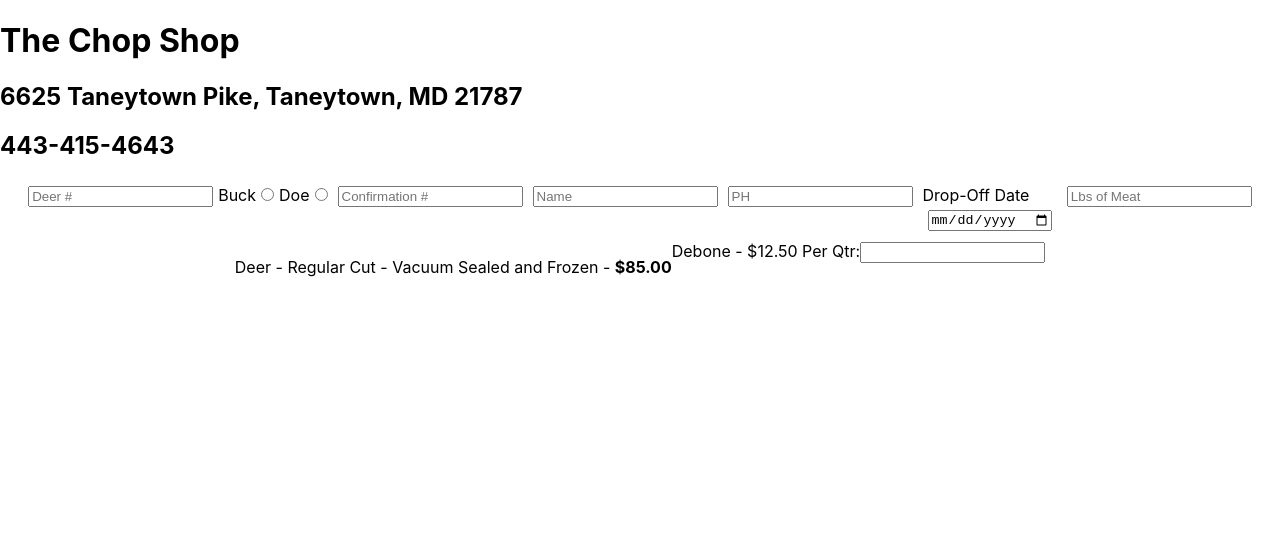
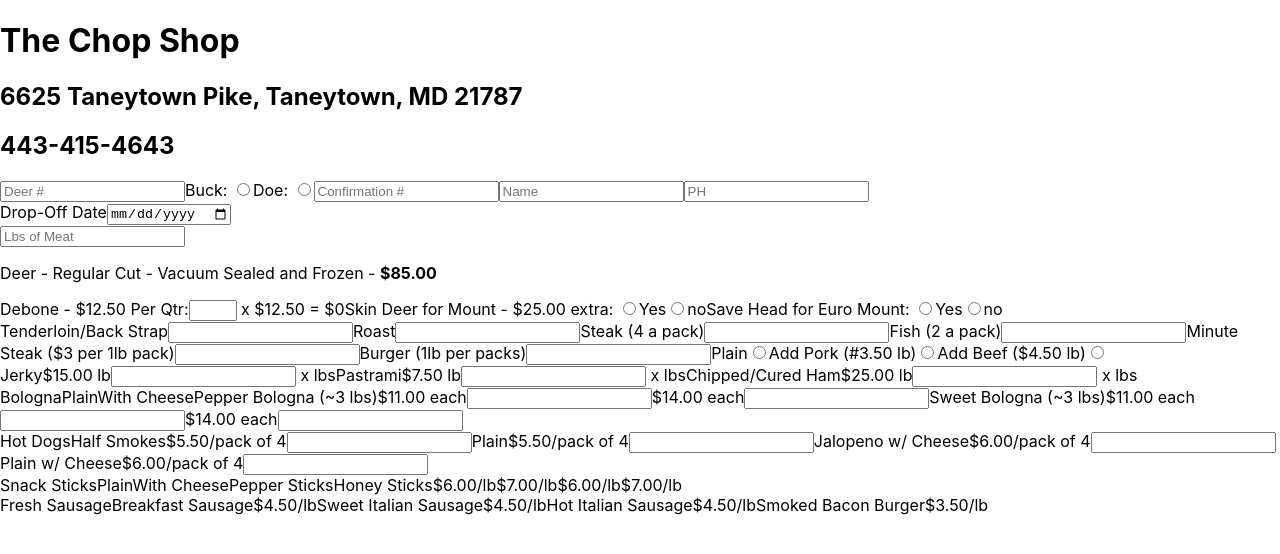
Before and after one commit to tylerf808/chop-shop, a React (Create React App) app in the folder chop-shop-app/: page / in a window 1280 px wide. Shown: the top 554 px of the page. Built offline with nearby package versions, Linux system fonts and the light colour scheme; the HTML template or start-up script is replaced by a standard one.

Commit message:
Added new components

```diff
--- a/chop-shop-app/package.json
+++ b/chop-shop-app/package.json
@@ -3,6 +3,9 @@
   "version": "0.1.0",
   "private": true,
   "dependencies": {
+    "@emotion/react": "^11.9.0",
+    "@emotion/styled": "^11.8.1",
+    "@mui/material": "^5.8.3",
     "@testing-library/jest-dom": "^5.16.4",
     "@testing-library/react": "^13.2.0",
     "@testing-library/user-event": "^13.5.0",
--- a/chop-shop-app/src/App.js
+++ b/chop-shop-app/src/App.js
@@ -1,5 +1,11 @@
 import DeerInfo from "./components/deer-info/DeerInfo";
 import DeerOptions from "./components/deer-options/DeerOptions";
+import MeatType from "./components/meat-type/MeatType";
+import Jerky from "./components/jerky/Jerky";
+import Bologna from "./components/bologna/Bologna";
+import HotDogs from "./components/hot-dogs/HotDogs";
+import FreshSausage from "./components/fresh-sausage/FreshSausage";
+import SnackSticks from "./components/snack-sticks/SnackSticks";
 import './index.css'
 
 function App() {
@@ -12,6 +18,12 @@
       </header>
       <DeerInfo />
       <DeerOptions />
+      <MeatType />
+      <Jerky />
+      <Bologna />
+      <HotDogs />
+      <SnackSticks />
+      <FreshSausage />
     </div>
   );
 }
--- /dev/null
+++ b/chop-shop-app/src/components/bologna/Bologna.jsx
@@ -0,0 +1,26 @@
+import { useState } from 'react';
+
+function Bologna() {
+
+    return (
+        <div className="bologna-container">
+            <form>
+                <label>Bologna</label>
+                <label>Plain</label>
+                <label>With Cheese</label>
+                <label id='pepper-bologna'>Pepper Bologna (~3 lbs)</label>
+                <label id='pepper-plain-price'>$11.00 each</label>
+                <input type='number' id='pepper-bologna-plain-input'></input>
+                <label id='pepper-cheese-price'>$14.00 each</label>
+                <input type='number' id='pepper-bologna-cheese-input'></input>
+                <label id='sweet-bologna'>Sweet Bologna (~3 lbs)</label>
+                <label id='sweet-plain-price'>$11.00 each</label>
+                <input type='number' id='sweet-bologna-plain-input'></input>
+                <label id='sweet-cheese-price'>$14.00 each</label>
+                <input type='number' id='sweet-bologna-cheese-input'></input>
+            </form>
+        </div>
+    );
+}
+
+export default Bologna;
--- a/chop-shop-app/src/components/deer-info/DeerInfo.jsx
+++ b/chop-shop-app/src/components/deer-info/DeerInfo.jsx
@@ -1,13 +1,12 @@
-import './styles.css'
 
 function DeerInfo() {
     return (
         <div className="deer-info-container">
             <form className="deer-info-form">
                 <input type="number" id="deer-number" className="deer-input" placeholder="Deer #"></input>
-                <label htmlFor="buck">Buck</label>
+                <label htmlFor="buck">Buck: </label>
                 <input type="radio" id="buck" name="buck-or-doe" className="deer-input" ></input>
-                <label htmlFor="doe">Doe</label>
+                <label htmlFor="doe">Doe: </label>
                 <input type="radio" id="doe" name="buck-or-doe" className="deer-input" ></input>
                 <input type="number" id="conf-number" className="deer-input" placeholder="Confirmation #"></input>
                 <input type="text" id="cust-name" className="deer-input" placeholder="Name"></input>
--- a/chop-shop-app/src/components/deer-info/styles.css
+++ /dev/null
@@ -1,21 +0,0 @@
-input::-webkit-outer-spin-button,
-input::-webkit-inner-spin-button {
-  -webkit-appearance: none;
-  margin: 0;
-}
-
-.deer-info-container {
-    display: flex;
-    flex-direction: row;
-    justify-content: center;
-}
-
-.deer-input {
-    margin: 5px;
-}
-
-.drop-date-container {
-    display: inline-flex;
-    flex-direction: column;
-    padding: 5px;
-}
--- a/chop-shop-app/src/components/deer-options/DeerOptions.jsx
+++ b/chop-shop-app/src/components/deer-options/DeerOptions.jsx
@@ -1,21 +1,43 @@
-import './styles.css'
+
+import { useState } from 'react';
 
 function DeerOptions() {
 
+    const [total, changeTotal] = useState(0);
+
     const preventEnter = (event) => {
-        var keyPressed = event.keyCode;
+        const keyPressed = event.keyCode;
             if (keyPressed === 13) {
                 event.preventDefault();
                 return false;
             }
     }
 
+    const updateDeboneTotal = (event) => {
+        const deboneNum = event.target.value;
+        const newTotal = (deboneNum * 12.50);
+        const formatedTotal = newTotal.toFixed(2);
+        changeTotal(formatedTotal);
+
+    }
+
     return (
         <div className="deer-options-container">
             <p>Deer - Regular Cut - Vacuum Sealed and Frozen - <b>$85.00</b></p>
-            <form className='debone-form' onKeyDown={preventEnter}>
-                <label htmlFor='debone-num'>Debone - $12.50 Per Qtr:</label>
-                <input type="number" name='debone-num' className='debone-input' step="0.01"></input>
+            <form className='deer-options-form' onKeyDown={preventEnter}>
+                <label htmlFor='debone-num' className='input-label'>Debone - $12.50 Per Qtr:</label>
+                <input type="number" min='0' max='8' name='debone-num' className='number-input' id='debone-input' step="1" onChange={updateDeboneTotal}></input>
+                <label className='input-label'> x $12.50 = ${total}</label>
+                <label className='input-label' htmlFor='mountYorN'>Skin Deer for Mount - $25.00 extra: </label>
+                <input type='radio' name='mountYorN' className='deer-input'></input>
+                <label className='input-label'>Yes</label>
+                <input type='radio' name='mountYorN' className='deer-input'></input>
+                <label className='input-label'>no</label>
+                <label className='input-label' htmlFor='mountYorN'>Save Head for Euro Mount: </label>
+                <input type='radio' name='euroYorN' className='deer-input'></input>
+                <label className='input-label'>Yes</label>
+                <input type='radio' name='euroYorN' className='deer-input'></input>
+                <label className='input-label'>no</label>
             </form>
         </div>
     );
--- a/chop-shop-app/src/components/deer-options/styles.css
+++ /dev/null
@@ -1,5 +0,0 @@
-.deer-options-container {
-    display: flex;
-    flex-direction: row;
-    justify-content: center;
-}
--- /dev/null
+++ b/chop-shop-app/src/components/fresh-sausage/FreshSausage.jsx
@@ -0,0 +1,22 @@
+import { useState } from 'react';
+
+function FreshSausage() {
+
+    return (
+        <div className="fresh-sausage-container">
+            <form>
+                <label id='sausage-header'>Fresh Sausage</label>
+                <label id='breakfast-sausage-label'>Breakfast Sausage</label>
+                <label id='breakfast-sausage-price'>$4.50/lb</label>
+                <label id='sweet-sausage-label'>Sweet Italian Sausage</label>
+                <label id='sweet-sausage-price'>$4.50/lb</label>
+                <label id='hot-sausage-label'>Hot Italian Sausage</label>
+                <label id='hot-sausage-price'>$4.50/lb</label>
+                <label id='smoked-bacon-label'>Smoked Bacon Burger</label>
+                <label id='smoked-baacon-price'>$3.50/lb</label>
+            </form>
+        </div>
+    );
+}
+
+export default FreshSausage;
--- /dev/null
+++ b/chop-shop-app/src/components/hot-dogs/HotDogs.jsx
@@ -0,0 +1,26 @@
+import { useState } from 'react';
+
+function HotDogs() {
+
+    return (
+        <div className="hot-dogs-container">
+            <form>
+                <label id='hot-dog-label'>Hot Dogs</label>
+                <label id='jalopeno-label'>Half Smokes</label>
+                <label id='half-smokes-price'>$5.50/pack of 4</label>
+                <input id='half-smokes-input' type='number'></input>
+                <label id='plain-label'>Plain</label>
+                <label id='plain-price'>$5.50/pack of 4</label>
+                <input id='plain-input' type='number'></input>
+                <label id='jalopeno-label'>Jalopeno w/ Cheese</label>
+                <label id='jalopeno-price'>$6.00/pack of 4</label>
+                <input id='jalopeno-input' type='number'></input>
+                <label id='plain-cheese-label'>Plain w/ Cheese</label>
+                <label id='plain-cheese-price'>$6.00/pack of 4</label>
+                <input id='plain-cheese-input' type='number'></input>
+            </form>
+        </div>
+    );
+}
+
+export default HotDogs;
--- /dev/null
+++ b/chop-shop-app/src/components/jerky/Jerky.jsx
@@ -0,0 +1,25 @@
+import { useState } from 'react';
+
+function Jerky() {
+
+    return (
+        <div className="jerky-container">
+            <form>
+                <label htmlFor='jerky'>Jerky</label>
+                <label htmlFor='jerky'>$15.00 lb</label>
+                <input type='number' name='jerky'></input>
+                <label htmlFor='pastrami'> x lbs</label>
+                <label htmlFor='pastrami'>Pastrami</label>
+                <label htmlFor='pastrami'>$7.50 lb</label>
+                <input type='number' name='pastrami'></input>
+                <label htmlFor='pastrami'> x lbs</label>
+                <label htmlFor='chipped'>Chipped/Cured Ham</label>
+                <label htmlFor='chipped'>$25.00 lb</label>
+                <input type='number' name='chipped'></input>
+                <label htmlFor='chipped'> x lbs</label>
+            </form>
+        </div>
+    );
+}
+
+export default Jerky;
--- /dev/null
+++ b/chop-shop-app/src/components/meat-type/MeatType.jsx
@@ -0,0 +1,32 @@
+import { useState } from 'react';
+
+function MeatType() {
+
+
+    return (
+        <div className="meat-type-container">
+            <form>
+                <label htmlFor='tenderloin'>Tenderloin/Back Strap</label>
+                <input type='number' name='tenderloin'></input>
+                <label htmlFor='roast'>Roast</label>
+                <input type='number' name='roast'></input>
+                <label htmlFor='steak'>Steak (4 a pack)</label>
+                <input type='number' name='steak'></input>
+                <label htmlFor='fish'>Fish (2 a pack)</label>
+                <input type='number' name='fish'></input>
+                <label htmlFor='minute'>Minute Steak ($3 per 1lb pack)</label>
+                <input type='number' name='minute'></input>
+                <label htmlFor='burger'>Burger (1lb per packs)</label>
+                <input type='number' name='burger'></input>
+                <label htmlFor='burger-extras'>Plain</label>
+                <input type='radio' name='burger-extras'></input>
+                <label htmlFor='burger-extras'>Add Pork (#3.50 lb)</label>
+                <input type='radio' name='burger-extras'></input>
+                <label htmlFor='burger-extras'>Add Beef ($4.50 lb)</label>
+                <input type='radio' name='burger-extras'></input>
+            </form>
+        </div>
+    );
+}
+
+export default MeatType;
--- /dev/null
+++ b/chop-shop-app/src/components/snack-sticks/SnackSticks.jsx
@@ -0,0 +1,22 @@
+import { useState } from 'react';
+
+function SnackSticks() {
+
+    return (
+        <div className="snack-sticks-container">
+            <form>
+                <label id='snack-sticks-label'>Snack Sticks</label>
+                <label id='plain-snack-stick'>Plain</label>
+                <label id='cheese-snack-stick'>With Cheese</label>
+                <label id='pepper-sticks-label'>Pepper Sticks</label>
+                <label id='honey-sticks-label'>Honey Sticks</label>
+                <label id='pepper-plain-price'>$6.00/lb</label>
+                <label id='pepper-cheese-price'>$7.00/lb</label>
+                <label id='honey-plain-price'>$6.00/lb</label>
+                <label id='honey-cheese-price'>$7.00/lb</label>
+            </form>
+        </div>
+    );
+}
+
+export default SnackSticks;
```
Also changed, not shown: 1 other file (tests, documents, lock files or other folders).
